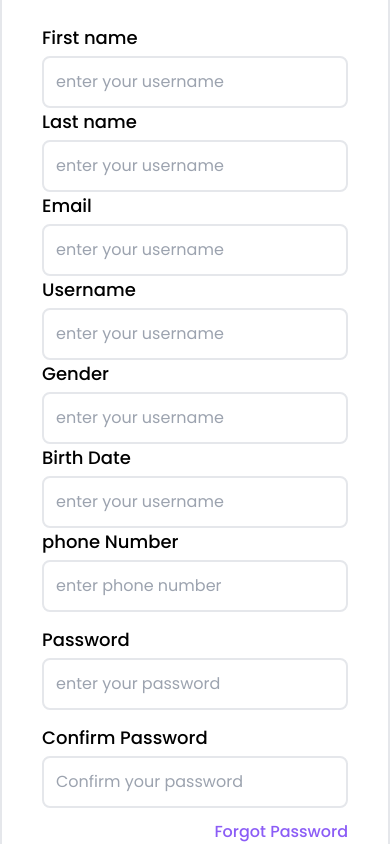
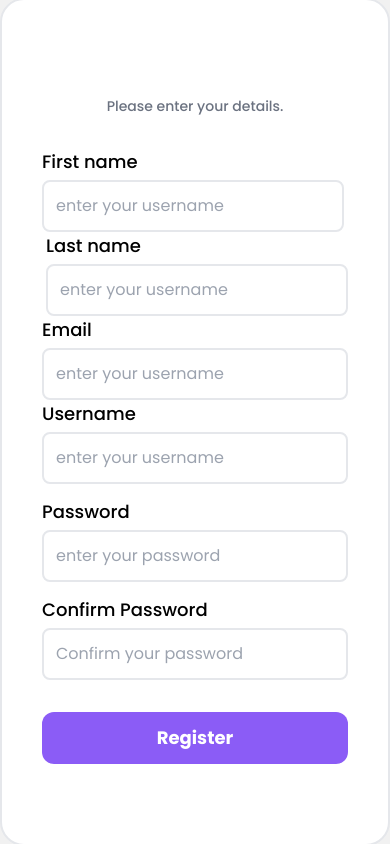
Before and after one commit to AriSu2904/blogs, a React (Vite) app: page /register in a window 390 px wide. Shown: the top 844 px of the page. Built offline with nearby package versions, Linux system fonts and the light colour scheme.

Commit message:
[WIP] fix form register

```diff
--- a/src/components/Login.jsx
+++ b/src/components/Login.jsx
@@ -19,9 +19,12 @@ export const Login = () => {
 
     const handleLogin = async (credentials) => {
         const userData = await loginUser({ variables: { ...credentials } });
-        setData('username', userData.data.loginUser.username);
-        setData('token',  userData.data.loginUser.token);
-        navigate('/dashboard');
+        if(userData.data.loginUser.token) {
+            setData('username', userData.data.loginUser.username);
+            setData('token',  userData.data.loginUser.token);
+            navigate('/dashboard');
+        }
+        alert('Please verify your email!');
     }
 
     return (
--- a/src/components/Register.jsx
+++ b/src/components/Register.jsx
@@ -6,9 +6,6 @@ export const Register = () => {
     let firstName;
     let lastName;
     let email;
-    let gender;
-    let phoneNumber;
-    let birthDate;
     let password;
     let confirmPassword;
 
@@ -35,41 +32,39 @@ export const Register = () => {
             </div>
             <div className="w-full flex items-center justify-center lg:w-1/2">
                 <div className="bg-white px-10 py-20 rounded-3xl border-2 border-gray-200 font-poppins">
-                    <h1 className="text-4xl font-semibold text-center ">Welcome Back</h1>
                     <p className="font-medium text-sm text-gray-500 mt-4 text-center">Please enter your details.</p>
                     <form className="mt-8"
                     onSubmit={(event) => {
                         event.preventDefault();
                         handleRegister({username: username.value, firstName: firstName.value, lastName: lastName.value, email: email.value,
-                                                gender: gender.value, phoneNumber: phoneNumber.value, birthDate: birthDate.value, password: password.value})
+                                                password: password.value})
                             .catch(console.log);
 
                         username.value = ''
                         firstName.value = ''
                         lastName.value = ''
                         email.value = ''
-                        gender.value = ''
-                        phoneNumber.value = ''
-                        birthDate.value = ''
                         password.value = ''
                         confirmPassword.value = ''
                     }}
                     >
-                        <div>
+                        <div className="lg:flex items-center justify-between">
+                            <div className="mr-1">
                                 <label className="text-lg font-medium">First name</label>
-                            <input className="w-full border-2 border-gray-200 rounded-lg p-3 mt-1 bg-transparent"
+                                <input className="border-2 w-full border-gray-200 rounded-lg p-3 mt-1 bg-transparent"
                                        type="text"
                                        placeholder='enter your username'
                                        ref={node => firstName = node}
                                 />
                             </div>
-                        <div>
+                            <div className="ml-1">
                                 <label className="text-lg font-medium">Last name</label>
-                            <input className="w-full border-2 border-gray-200 rounded-lg p-3 mt-1 bg-transparent"
+                                <input className="border-2 w-full border-gray-200 rounded-lg p-3 mt-1 bg-transparent"
                                        type="text"
                                        placeholder='enter your username'
                                        ref={node => lastName = node}
                                 />
+                            </div>
                         </div>
                         <div>
                             <label className="text-lg font-medium">Email</label>
@@ -85,30 +80,6 @@ export const Register = () => {
                                    type="text"
                                    placeholder='enter your username'
                                    ref={node => username = node}
-                            />
-                        </div>
-                        <div>
-                            <label className="text-lg font-medium">Gender</label>
-                            <input className="w-full border-2 border-gray-200 rounded-lg p-3 mt-1 bg-transparent"
-                                   type="text"
-                                   placeholder='enter your username'
-                                   ref={node => gender = node}
-                            />
-                        </div>
-                        <div>
-                            <label className="text-lg font-medium">Birth Date</label>
-                            <input className="w-full border-2 border-gray-200 rounded-lg p-3 mt-1 bg-transparent"
-                                   type="text"
-                                   placeholder='enter your username'
-                                   ref={node => birthDate = node}
-                            />
-                        </div>
-                        <div>
-                            <label className="text-lg font-medium">phone Number</label>
-                            <input className="w-full border-2 border-gray-200 rounded-lg p-3 mt-1 bg-transparent"
-                                   type="text"
-                                   placeholder='enter phone number'
-                                   ref={node => phoneNumber = node}
                             />
                         </div>
                         <div className="mt-3.5">
@@ -127,11 +98,6 @@ export const Register = () => {
                                    ref={node => confirmPassword = node}
                             />
                         </div>
-                        <div className="flex justify-end mt-3">
-                            <button className="font-medium active:text-violet-900 text-base text-violet-500">Forgot
-                                Password
-                            </button>
-                        </div>
                         <div className="mt-8 flex flex-col gap-y-4">
                             <button type="submit"
                                     className="py-3 rounded-xl hover:bg-violet-900 text-white text-lg font-bold bg-violet-500">Register
--- a/src/graphql/mutations/mutations.js
+++ b/src/graphql/mutations/mutations.js
@@ -12,10 +12,9 @@ export const LOGIN_USER = gql`
 
 export const REGISTER_USER = gql`
     mutation RegisterUser ($username: String!, $password: String!, $email: String!,
-    $firstName: String!, $lastName: String!, $mobilePhone: String!, $gender: String!, $birthDate: String!) {
+    $firstName: String!, $lastName: String!) {
         registerUser(registerInput: { username: $username, password: $password, email: $email, profile: {
-            firstName: $firstName, lastName: $lastName, mobilePhone: $mobilePhone, gender: $gender, birthDate: $birthDate
-        } }) {
+            firstName: $firstName, lastName: $lastName } }) {
             username,
             password,
             role,
@@ -25,10 +24,7 @@ export const REGISTER_USER = gql`
                 firstName,
                 lastName,
                 email,
-                mobilePhone,
-                gender,
-                birthDate,
-                profilePicture
+                profilePicture,
                 bio
             }
         }
```
Lines whose indentation alone changed are shown as unchanged.
